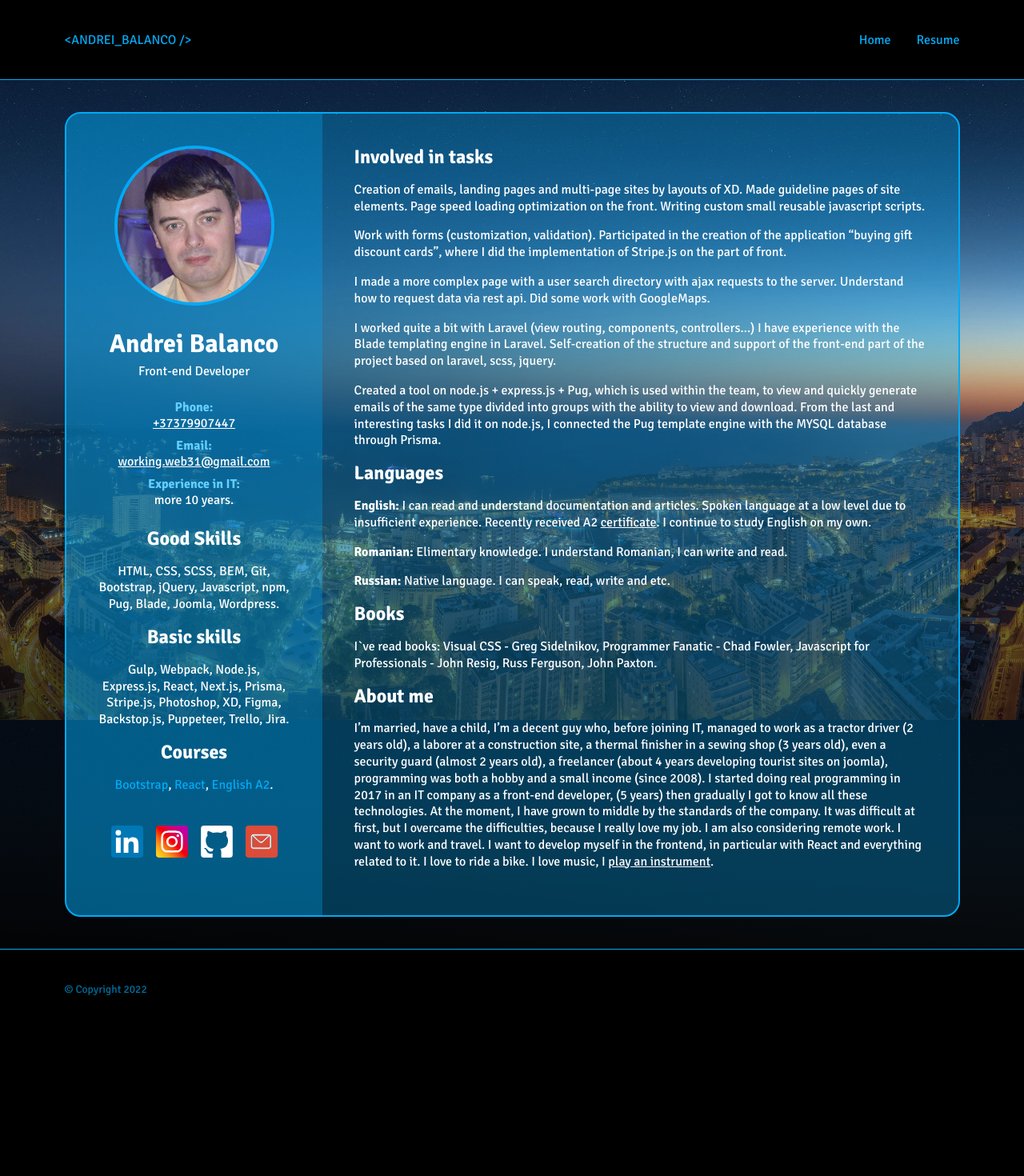
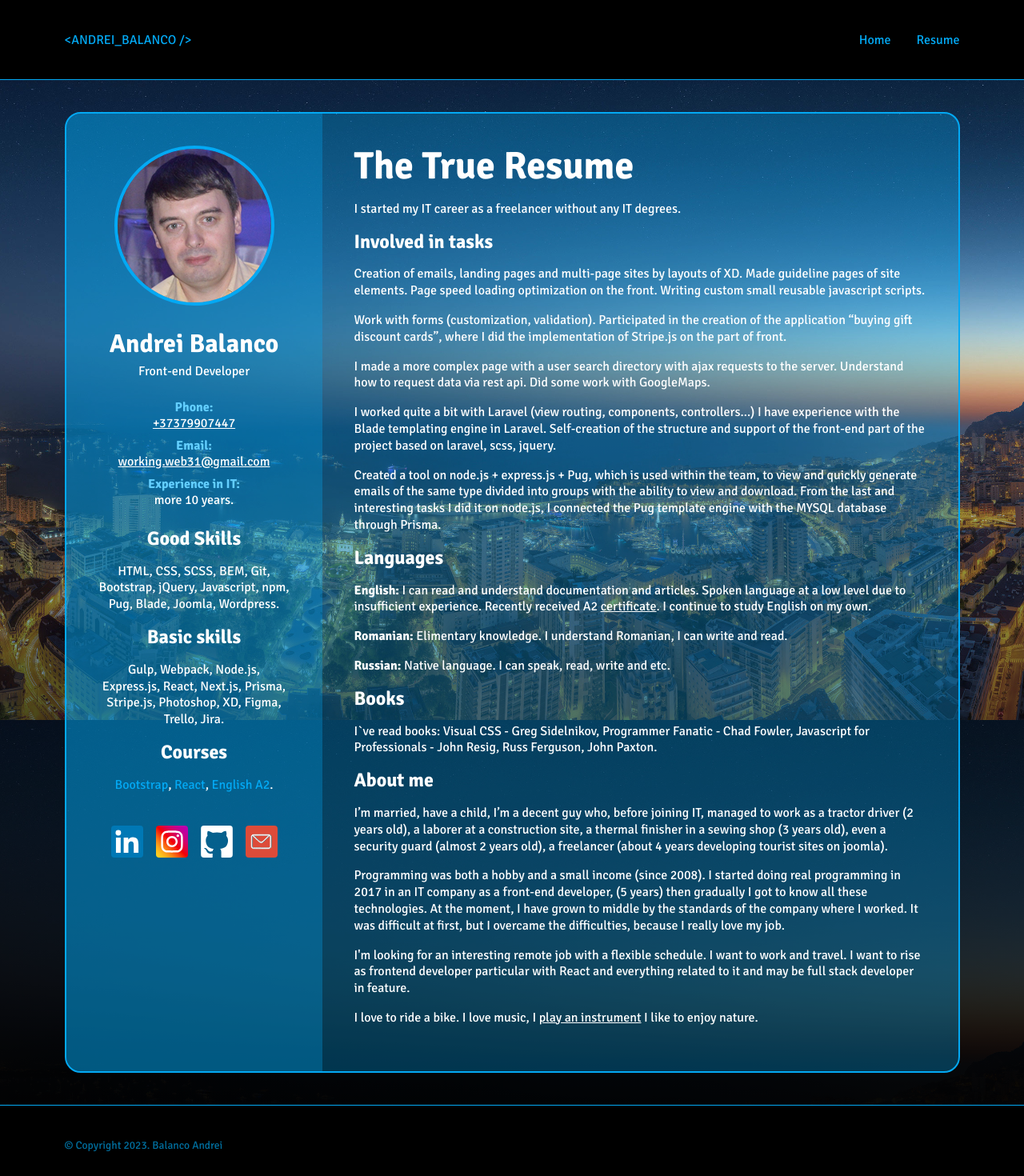
Before and after one commit to bandvic-dev/bandvic, a Next.js app: page /resume in a window 1280 px wide. Shown: the top 1470 px of the page at 80% size. Before the commit the page ends 1286 px from the top, so only its background shows below. Built offline with nearby package versions, Linux system fonts and the light colour scheme.

Commit message:
Updated resume

```diff
--- a/components/layout/Footer.tsx
+++ b/components/layout/Footer.tsx
@@ -4,7 +4,7 @@ export function Footer() {
       <footer className="footer">
         <div className="container">
           <small className="footer__copyright-text">
-            &copy; Copyright 2022
+            &copy; Copyright 2023. Balanco Andrei
           </small>
         </div>
       </footer>
--- a/pages/index.tsx
+++ b/pages/index.tsx
@@ -20,8 +20,8 @@ const Home: NextPage = () => {
             <div className="card__content">
               <h1 className="card__title h1-title">Andrei Balanco</h1>
               <p className="card__subtitle h3-title">Front-end Developer</p>
-              <p className="card__text">5 years in IT</p>
-              <p className="card__text">Good experience in HTML, CSS, SCSS, BEM, Git, Bootstrap, jQuery, Javascript, npm, Pug, Blade, Joomla.</p>
+              <p className="card__text">10 years in IT</p>
+              <p className="card__text">Good experience in HTML, CSS, SCSS, BEM, Git, Bootstrap, jQuery, Javascript, npm, Pug, Blade, Joomla, Wordpress.</p>
               <Socials />
             </div>
           </div>
--- a/pages/resume.tsx
+++ b/pages/resume.tsx
@@ -55,7 +55,7 @@ export function Resume(props: NextPage) {
                     <h4 className="h4-title">Basic skills</h4>
                     <p>
                       Gulp, Webpack, Node.js, Express.js, React, Next.js, Prisma,
-                      Stripe.js, Photoshop, XD, Figma, Backstop.js, Puppeteer,
+                      Stripe.js, Photoshop, XD, Figma,
                       Trello, Jira.
                     </p>
                   </div>
@@ -71,6 +71,8 @@ export function Resume(props: NextPage) {
                 </div>
               </div>
               <div className="resume-content content">
+                <h2>The True Resume</h2>
+                <p>I started my IT career as a freelancer without any IT degrees.</p>
                 <h4>Involved in tasks</h4>
                 <p>Creation of emails, landing pages and multi-page sites by layouts of XD. Made guideline pages of site elements. Page speed loading optimization on the front. Writing custom small reusable javascript scripts.</p>
                 <p>Work with forms (customization, validation). Participated in the creation of the application “buying gift discount cards”, where I did the implementation of Stripe.js on the part of front.</p>
@@ -88,7 +90,13 @@ export function Resume(props: NextPage) {
                 <p>I`ve read books: Visual CSS - Greg Sidelnikov, Programmer Fanatic - Chad Fowler, Javascript for Professionals - John Resig, Russ Ferguson, John Paxton.</p>
                 <h2 className="h4-title">About me</h2>
                 <p>
-                I’m married, have a child, I’m a decent guy who, before joining IT, managed to work as a tractor driver (2 years old), a laborer at a construction site, a thermal finisher in a sewing shop (3 years old), even a security guard (almost 2 years old), a freelancer (about 4 years developing tourist sites on joomla), programming was both a hobby and a small income (since 2008). I started doing real programming in 2017 in an IT company as a front-end developer, (5 years) then gradually I got to know all these technologies. At the moment, I have grown to middle by the standards of the company. It was difficult at first, but I overcame the difficulties, because I really love my job. I am also considering remote work. I want to work and travel. I want to develop myself in the frontend, in particular with React and everything related to it. I love to ride a bike. I love music, I <Link href="https://www.tiktok.com/@andrei_balanco"><a target="_blank" title="My tiktok channel">play an instrument</a></Link>.
+                  I’m married, have a child, I’m a decent guy who, before joining IT, managed to work as a tractor driver (2 years old), a laborer at a construction site, a thermal finisher in a sewing shop (3 years old), even a security guard (almost 2 years old), a freelancer (about 4 years developing tourist sites on joomla).
+                </p>
+                <p>Programming was both a hobby and a small income (since 2008). I started doing real programming in 2017 in an IT company as a front-end developer, (5 years) then gradually I got to know all these technologies. At the moment, I have grown to middle by the standards of the company where I worked. It was difficult at first, but I overcame the difficulties, because I really love my job.
+                </p>
+                <p>I'm looking for an interesting remote job with a flexible schedule. I want to work and travel. I want to rise as frontend developer particular with React and everything related to it and may be full stack developer in feature.
+                </p>
+                <p>I love to ride a bike. I love music, I <Link href="https://www.tiktok.com/@andrei_balanco"><a target="_blank" title="My tiktok channel">play an instrument</a></Link> I like to enjoy nature.
                 </p>
               </div>
             </div>
```
